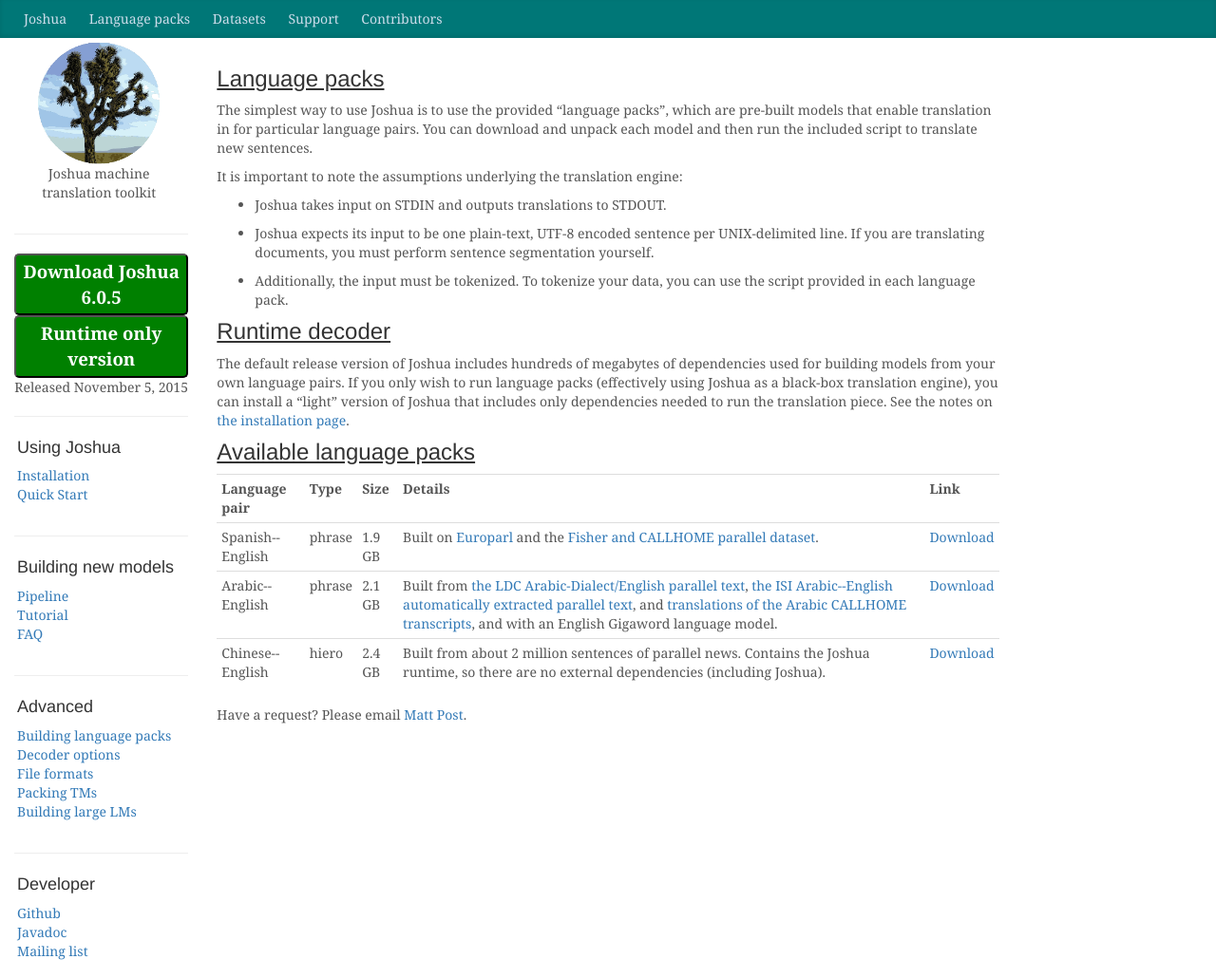
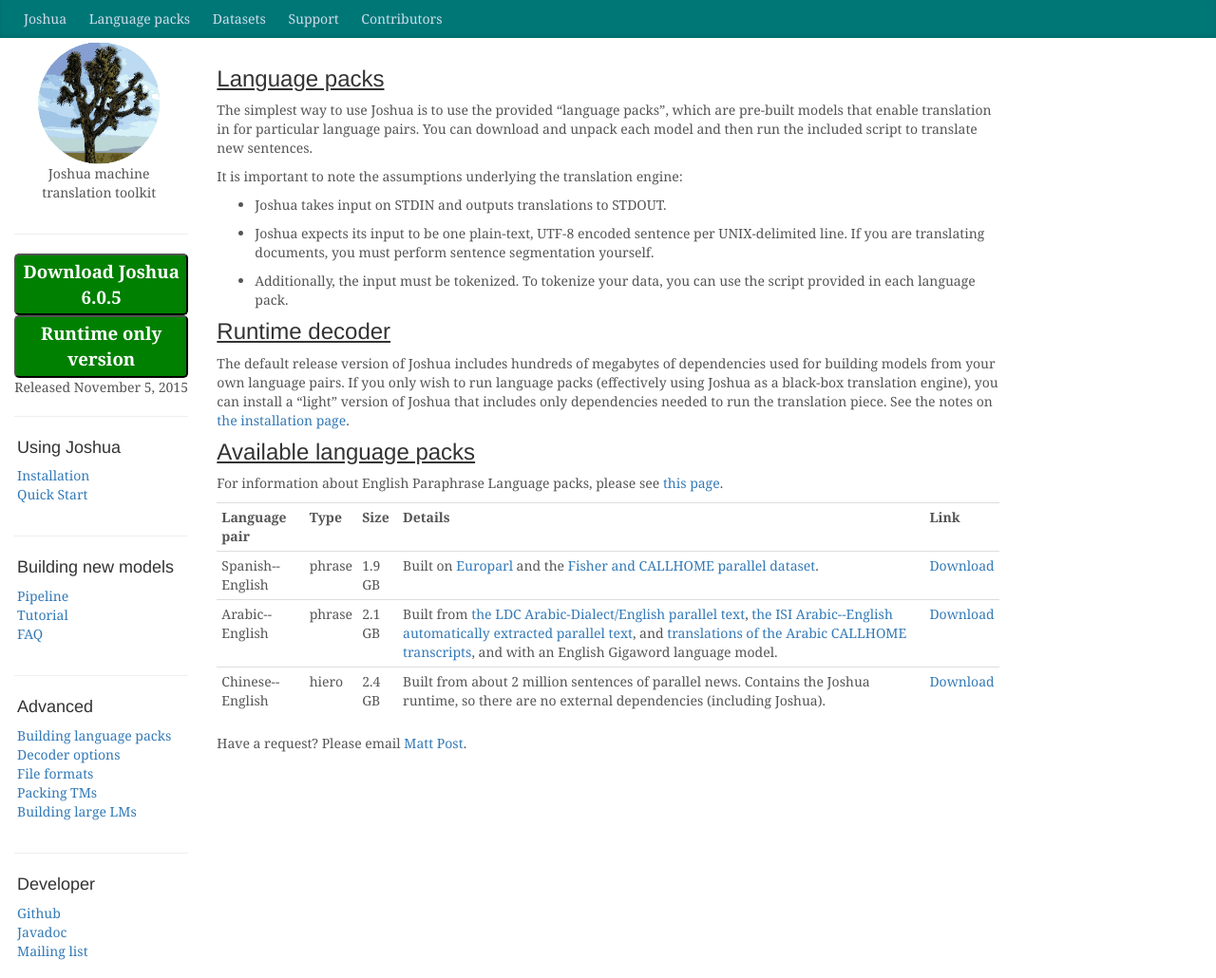
Before and after one commit to joshua-decoder/joshua-decoder.github.com, a Jekyll site: the page built from language-packs/index.md, in a window 1280 px wide. Shown: the whole page at 95% size. Built offline with Jekyll 4.4.1, drawn with Linux system fonts in a browser that asks for light colours; nearby versions of some CDN libraries; comment, search, counter and statistics services are not loaded.

Commit message:
link to paraphrase page

```diff
--- a/language-packs/index.md
+++ b/language-packs/index.md
@@ -26,6 +26,8 @@
 on [the installation page](../6.0/install.html).
 
 ## Available language packs
+
+For information about English Paraphrase Language packs, please see [this page](paraphrase/).
 
 <table class="table table-condensed">
   <tr>
```
